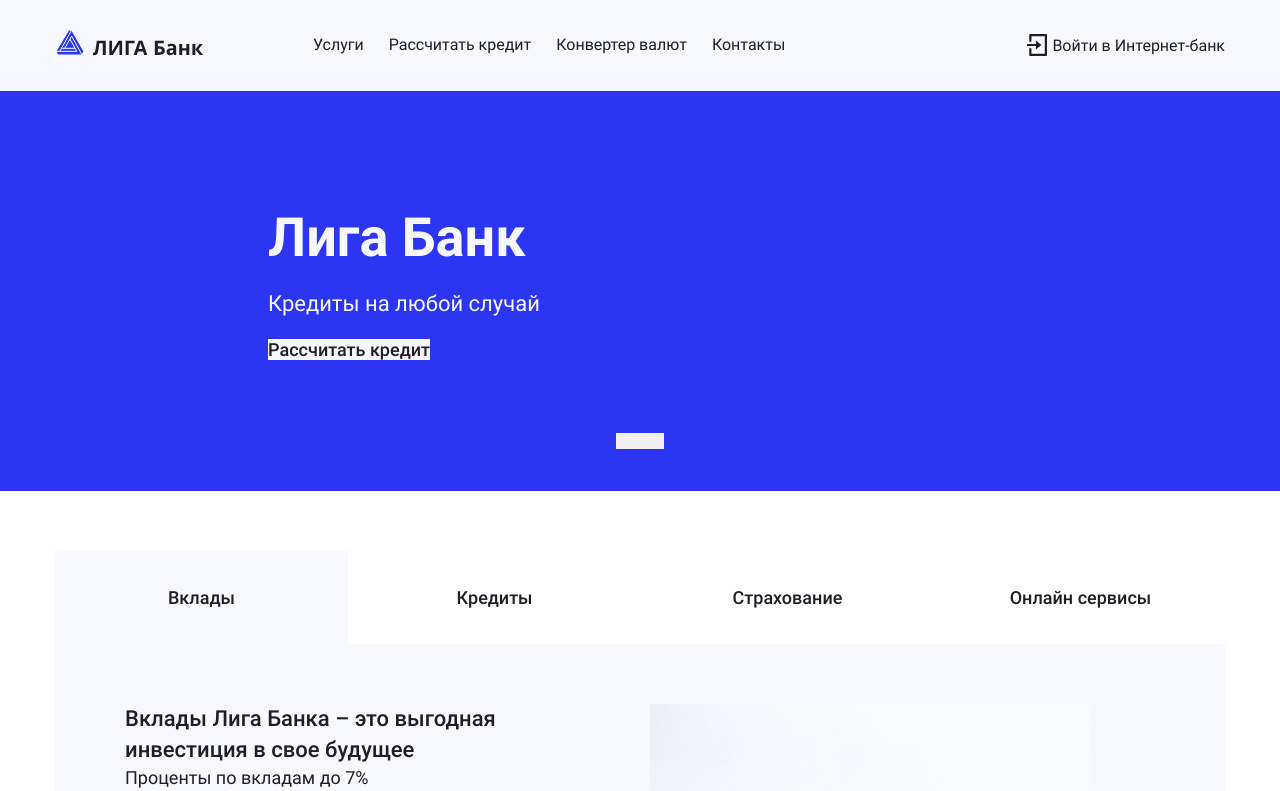
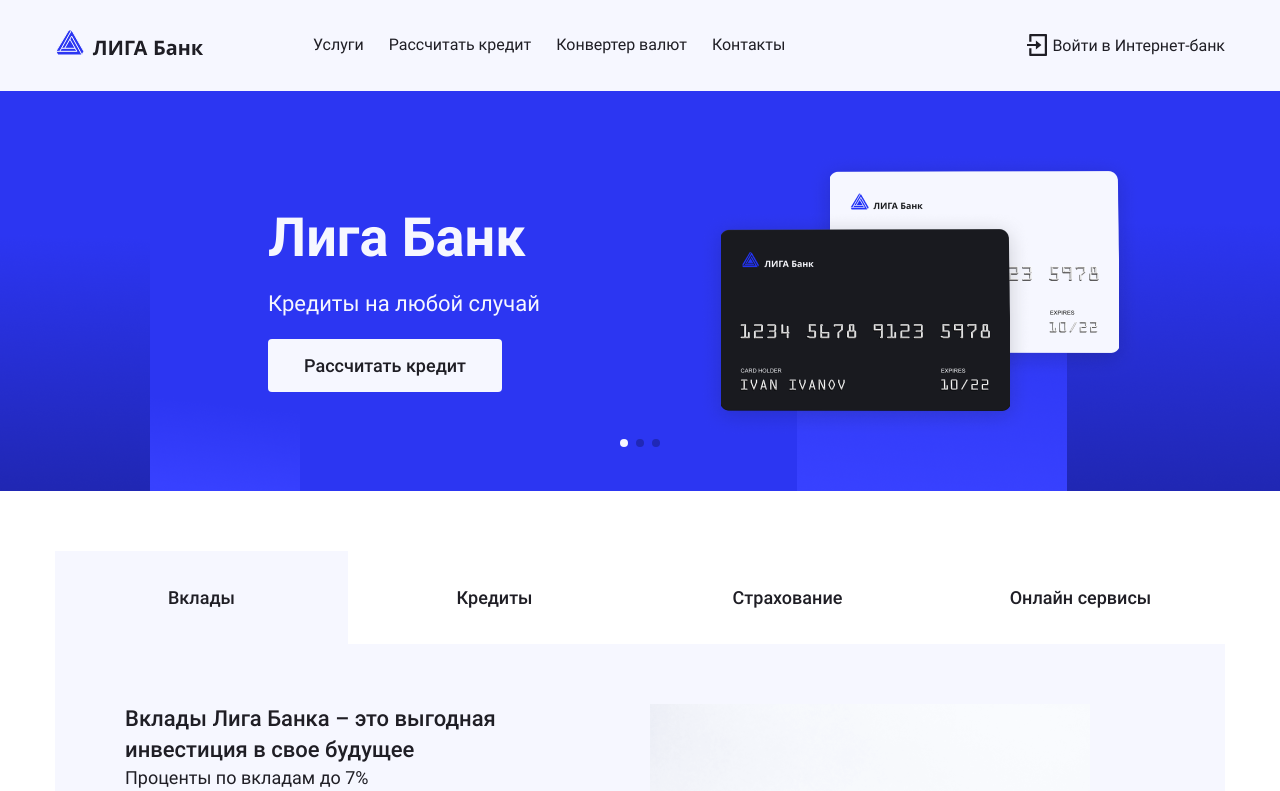
Before and after one commit to geoniced/liga-bank, a React (Create React App) app: page / in a window 1280 px wide. Shown: the top 791 px of the page. Built offline with nearby package versions, Linux system fonts and the light colour scheme.

Commit message:
Делает декоративные элементы для слайдера

```diff
--- a/src/components/promo-slider/promo-slider.jsx
+++ b/src/components/promo-slider/promo-slider.jsx
@@ -1,3 +1,5 @@
+import {ReactComponent as IconSliderItem} from "../../assets/img/icon-slider-item.svg";
+
 const PromoSlider = () => {
   return (
     <section className="page-content__promo-slider promo-slider">
@@ -20,18 +22,21 @@ const PromoSlider = () => {
       </ul>
 
       <ul className="promo-slider__buttons-list">
-        <li className="promo-slider__buttons-item">
+        <li className="promo-slider__buttons-item promo-slider__buttons-item--active">
           <button className="promo-slider__button" type="button">
+            <IconSliderItem className="promo-slider__icon" />
             <span className="visually-hidden">1 слайд</span>
           </button>
         </li>
         <li className="promo-slider__buttons-item">
           <button className="promo-slider__button" type="button">
+            <IconSliderItem className="promo-slider__icon" />
             <span className="visually-hidden">2 слайд</span>
           </button>
         </li>
         <li className="promo-slider__buttons-item">
           <button className="promo-slider__button" type="button">
+            <IconSliderItem className="promo-slider__icon" />
             <span className="visually-hidden">3 слайд</span>
           </button>
         </li>
--- a/src/scss/button.scss
+++ b/src/scss/button.scss
@@ -1,4 +1,11 @@
 .button {
+  display: inline-flex;
+
+  padding-top: 16px;
+  padding-right: 36px;
+  padding-bottom: 16px;
+  padding-left: 36px;
+
   font-size: 16px;
   line-height: 19px;
   font-weight: 500;
@@ -6,6 +13,7 @@
   color: $light-gray;
   background-color: $blue;
   border: none;
+  border-radius: 4px;
 
   &--white {
     color: $black;
--- a/src/scss/promo-slider.scss
+++ b/src/scss/promo-slider.scss
@@ -12,21 +12,25 @@
   padding-left: 268px;
 
   min-height: 400px;
+  background-repeat: no-repeat;
 
   &--credit {
     background-color: $blue;
+    background-image: url("../assets/img/main-banner-bg.png");
   }
 
   &--confidence {
     // TODO: REMOVE DISPLAY: NONE WHEN I WILL MOVE TO REACT LOGIC DESCRIPTION
     display: none;
     background-color: #DDE2EC;
+    background-image: url("../assets/img/a-man-in-a-suit.png");
   }
 
   &--department {
     // TODO: REMOVE DISPLAY: NONE WHEN I WILL MOVE TO REACT LOGIC DESCRIPTION
     display: none;
     background-color: #E6F1FE;
+    background-image: url("../assets/img/a-woman-with-a-card.png");
   }
 }
 
@@ -65,17 +69,36 @@
   left: 50%;
 
   display: flex;
+  align-items: flex-start;
+
   transform: translateX(-50%);
+}
+
+.promo-slider__buttons-item {
+  display: flex;
 }
 
 .promo-slider__button {
   box-sizing: content-box;
+  display: flex;
   width: 8px;
   height: 8px;
 
   padding: 4px;
   border: none;
+  background-color: transparent;
 
   @include basic-hover;
   @include basic-active;
 }
+
+.promo-slider__icon {
+  width: 8px;
+  height: 8px;
+
+  fill: $dark-blue;
+}
+
+.promo-slider__buttons-item--active .promo-slider__icon {
+  fill: $light-gray;
+}
--- a/src/scss/variables.scss
+++ b/src/scss/variables.scss
@@ -3,6 +3,7 @@ $lighter-black: #2B3C4F;
 $faded-black: #394959;
 
 $blue: #2C36F2;
+$dark-blue: #2028B6;
 
 $light-gray: #F6F7FF;
 $faded-gray: #707C87;
```
Also changed, not shown: src/assets/img/icon-slider-item.svg.
